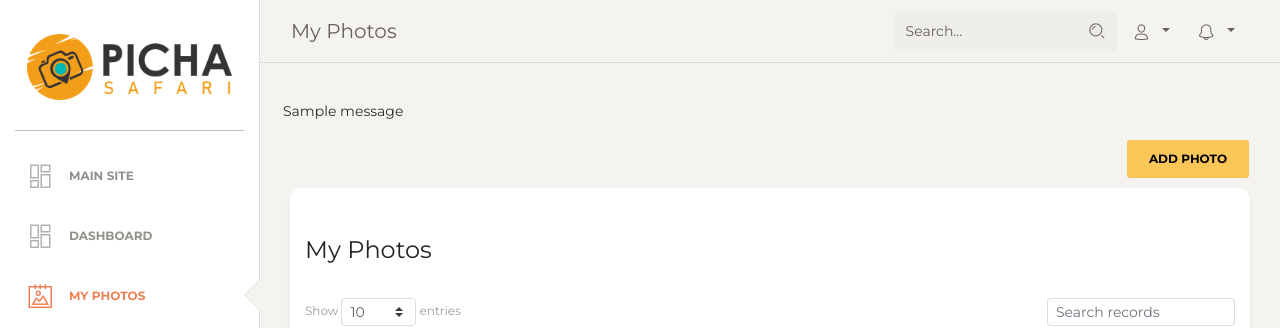
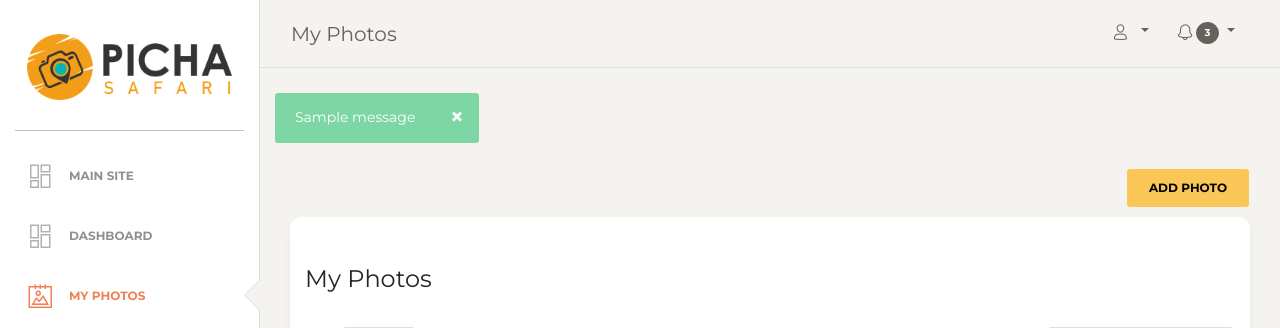
Before and after one commit to BwanaQ/picha-safari-vercel, a Django app: page /dashboard/photos/ in a window 1280 px wide. Shown: the top 328 px of the page. Run offline with Django 4.2, Linux system fonts and the light colour scheme; a user stored in the database is signed in; tables that the repository leaves empty hold one stand-in row (values such as "Sample post"); one stand-in notice (Sample message) is shown; some libraries are stand-ins or nearby versions.

Commit message:
add alerts to dashboard

```diff
--- a/photo/views.py
+++ b/photo/views.py
@@ -1,6 +1,6 @@
 from django.urls import reverse_lazy
 from django.views.generic import ListView, DetailView, CreateView, UpdateView, DeleteView
-from django.contrib import messages
+from django.contrib.messages.views import SuccessMessageMixin
 from .models import Photo, Tag, Category
 from django.contrib.auth.mixins import LoginRequiredMixin
 from django.urls import reverse_lazy
@@ -19,7 +19,7 @@ class PhotoDetailView(LoginRequiredMixin, DetailView):
     template_name = 'photo/photo_detail.html'
     context_object_name = 'photo'
 
-class PhotoCreateView(LoginRequiredMixin, CreateView):
+class PhotoCreateView(LoginRequiredMixin, SuccessMessageMixin, CreateView):
     model = Photo
     template_name = 'photo/photo_form.html'
     fields = ['title', 'description', 'category', 'tags', 'image','webp_image', 'price']
@@ -31,7 +31,7 @@ class PhotoCreateView(LoginRequiredMixin, CreateView):
         response = super().form_valid(form)
         return response
 
-class PhotoUpdateView(LoginRequiredMixin, UpdateView):
+class PhotoUpdateView(LoginRequiredMixin, SuccessMessageMixin, UpdateView):
     model = Photo
     template_name = 'photo/photo_form.html'
     fields = ['title', 'description', 'category', 'tags', 'price']
@@ -42,7 +42,7 @@ class PhotoUpdateView(LoginRequiredMixin, UpdateView):
         response = super().form_valid(form)
         return response
 
-class PhotoDeleteView(LoginRequiredMixin, DeleteView):
+class PhotoDeleteView(LoginRequiredMixin, SuccessMessageMixin, DeleteView):
     model = Photo
     template_name = 'photo/photo_confirm_delete.html'
     success_url = reverse_lazy('photo_list')
@@ -66,7 +66,7 @@ class CategoryDetailView(LoginRequiredMixin, DetailView):
     template_name = 'photo/category_detail.html'
     context_object_name = 'category'
 
-class CategoryCreateView(LoginRequiredMixin, CreateView):
+class CategoryCreateView(LoginRequiredMixin, SuccessMessageMixin, CreateView):
     model = Category
     template_name = 'photo/category_form.html'
     fields = ['name']
@@ -77,7 +77,7 @@ class CategoryCreateView(LoginRequiredMixin, CreateView):
         response = super().form_valid(form)
         return response
 
-class CategoryUpdateView(LoginRequiredMixin, UpdateView):
+class CategoryUpdateView(LoginRequiredMixin, SuccessMessageMixin, UpdateView):
     model = Category
     template_name = 'photo/category_form.html'
     fields = ['name']
@@ -88,7 +88,7 @@ class CategoryUpdateView(LoginRequiredMixin, UpdateView):
         response = super().form_valid(form)
         return response
 
-class CategoryDeleteView(LoginRequiredMixin, DeleteView):
+class CategoryDeleteView(LoginRequiredMixin, SuccessMessageMixin, DeleteView):
     model = Category
     template_name = 'photo/category_confirm_delete.html'
     success_url = reverse_lazy('category_list')
@@ -113,7 +113,7 @@ class TagDetailView(LoginRequiredMixin, DetailView):
     template_name = 'photo/tag_detail.html'
     context_object_name = 'tag'
 
-class TagCreateView(LoginRequiredMixin, CreateView):
+class TagCreateView(LoginRequiredMixin, SuccessMessageMixin, CreateView):
     model = Tag
     template_name = 'photo/tag_form.html'
     fields = ['name']
@@ -124,7 +124,7 @@ class TagCreateView(LoginRequiredMixin, CreateView):
         response = super().form_valid(form)
         return response
 
-class TagUpdateView(LoginRequiredMixin, UpdateView):
+class TagUpdateView(LoginRequiredMixin, SuccessMessageMixin, UpdateView):
     model = Tag
     template_name = 'photo/tag_form.html'
     fields = ['name']
@@ -135,7 +135,7 @@ class TagUpdateView(LoginRequiredMixin, UpdateView):
         response = super().form_valid(form)
         return response
 
-class TagDeleteView(LoginRequiredMixin, DeleteView):
+class TagDeleteView(LoginRequiredMixin, SuccessMessageMixin, DeleteView):
     model = Tag
     template_name = 'photo/tag_confirm_delete.html'
     success_url = reverse_lazy('tag_list')
--- a/templates/dashboard/_base.html
+++ b/templates/dashboard/_base.html
@@ -123,16 +123,7 @@
                         <span class="navbar-toggler-bar navbar-kebab"></span>
                     </button>
                     <div class="collapse navbar-collapse justify-content-end" id="navigation">
-                        <form>
-                            <div class="input-group no-border">
-                                <input type="text" value="" class="form-control" placeholder="Search...">
-                                <div class="input-group-append">
-                                    <div class="input-group-text">
-                                        <i class="nc-icon nc-zoom-split"></i>
-                                    </div>
-                                </div>
-                            </div>
-                        </form>
+
                         <ul class="navbar-nav">
                             <li class="nav-item btn-rotate dropdown">
                                 <a class="nav-link dropdown-toggle" href="#"
@@ -157,7 +148,7 @@
                                 <a class="nav-link dropdown-toggle" href="#"
                                     id="navbarDropdownMenuLink" data-toggle="dropdown" aria-haspopup="true"
                                     aria-expanded="false">
-                                    <i class="nc-icon nc-bell-55"></i>
+                                    <i class="nc-icon nc-bell-55"></i><span class="badge badge-pill badge-default">3</span>
                                     <p>
                                         <span class="d-lg-none d-md-block">Actions</span>
                                     </p>
@@ -177,8 +168,11 @@
                 <div class="row">
                     {% if messages %}
                         {% for message in messages %}
-                            <div class="{{message.tags}} m-2"id ="msg" role="alert">
+                            <div class="alert alert-{{message.tags}} alert-dismissible fade show"id ="msg" role="alert">
                                 {{ message }}
+                                <button type="button" class="close" data-dismiss="alert" aria-label="Close">
+                                    <span aria-hidden="true">&times;</span>
+                                </button>
                             </div>
                         {% endfor %}
                     {% endif %}
```
